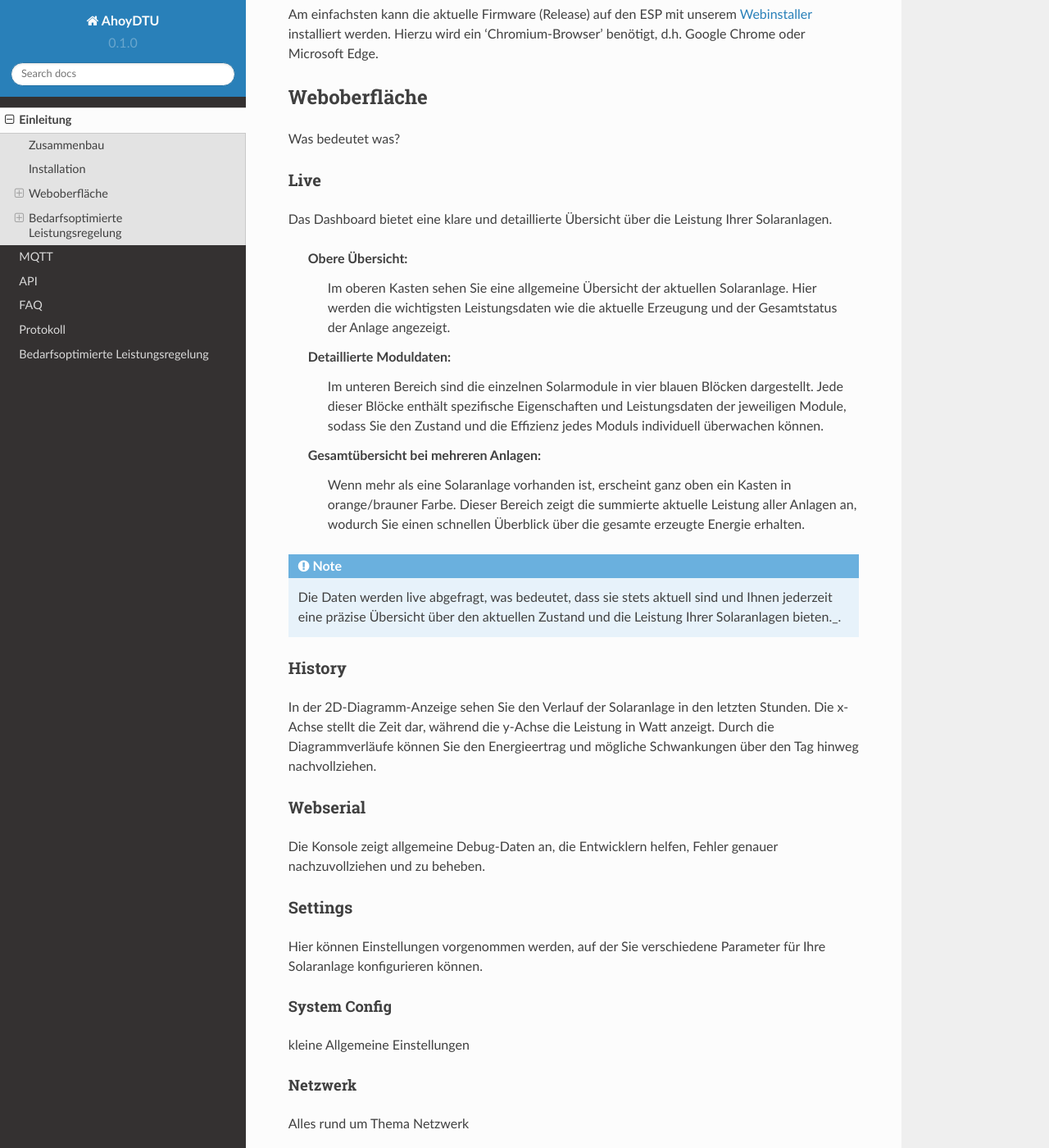
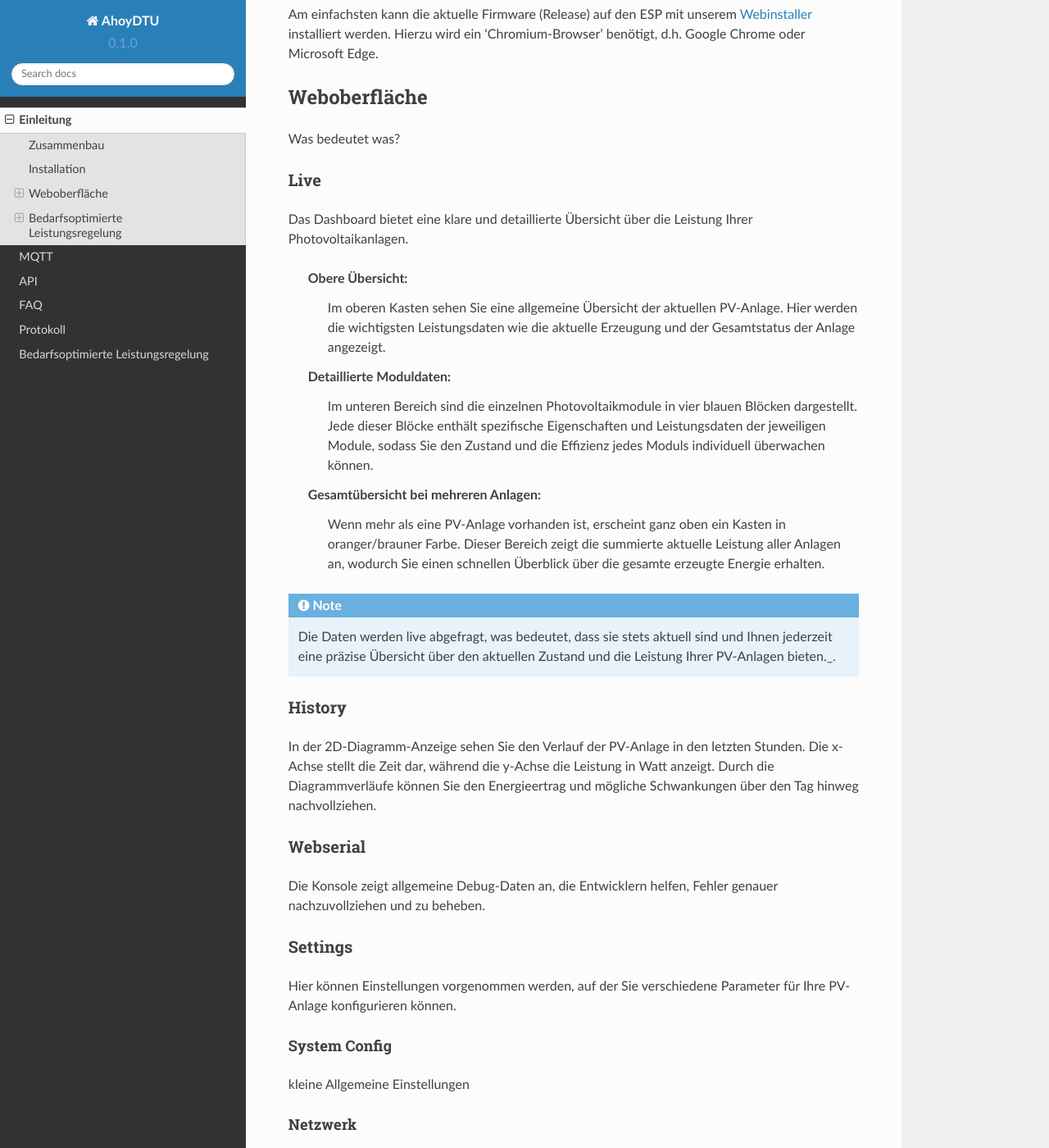
Before and after one commit to lumapu/ahoy_docs, a Sphinx documentation site: the page built from docs/source/usage.rst, in a window 1280 px wide and 1400 px high, scrolled down 266 px. Shown: the whole window at 82% size. Built offline with Sphinx 7.4.7 and the Read the Docs theme 2.0.0, drawn with Linux system fonts in a browser that asks for light colours; some of the changed text lies outside the part shown.

```diff
--- a/docs/source/usage.rst
+++ b/docs/source/usage.rst
@@ -14,24 +14,24 @@
 
 Live
 *******************
-Das Dashboard bietet eine klare und detaillierte Übersicht über die Leistung Ihrer Solaranlagen.
+Das Dashboard bietet eine klare und detaillierte Übersicht über die Leistung Ihrer Photovoltaikanlagen.
 
    Obere Übersicht:
-      Im oberen Kasten sehen Sie eine allgemeine Übersicht der aktuellen Solaranlage. Hier werden die wichtigsten Leistungsdaten wie die aktuelle Erzeugung und der Gesamtstatus der Anlage angezeigt.
+      Im oberen Kasten sehen Sie eine allgemeine Übersicht der aktuellen PV-Anlage. Hier werden die wichtigsten Leistungsdaten wie die aktuelle Erzeugung und der Gesamtstatus der Anlage angezeigt.
 
    Detaillierte Moduldaten:
-      Im unteren Bereich sind die einzelnen Solarmodule in vier blauen Blöcken dargestellt. Jede dieser Blöcke enthält spezifische Eigenschaften und Leistungsdaten der jeweiligen Module, sodass Sie den Zustand und die Effizienz jedes Moduls individuell überwachen können.
+      Im unteren Bereich sind die einzelnen Photovoltaikmodule in vier blauen Blöcken dargestellt. Jede dieser Blöcke enthält spezifische Eigenschaften und Leistungsdaten der jeweiligen Module, sodass Sie den Zustand und die Effizienz jedes Moduls individuell überwachen können.
 
    Gesamtübersicht bei mehreren Anlagen:
-      Wenn mehr als eine Solaranlage vorhanden ist, erscheint ganz oben ein Kasten in orange/brauner Farbe. Dieser Bereich zeigt die summierte aktuelle Leistung aller Anlagen an, wodurch Sie einen schnellen Überblick über die gesamte erzeugte Energie erhalten.
+      Wenn mehr als eine PV-Anlage vorhanden ist, erscheint ganz oben ein Kasten in oranger/brauner Farbe. Dieser Bereich zeigt die summierte aktuelle Leistung aller Anlagen an, wodurch Sie einen schnellen Überblick über die gesamte erzeugte Energie erhalten.
 
 .. note::
 
-  Die Daten werden live abgefragt, was bedeutet, dass sie stets aktuell sind und Ihnen jederzeit eine präzise Übersicht über den aktuellen Zustand und die Leistung Ihrer Solaranlagen bieten._.
+  Die Daten werden live abgefragt, was bedeutet, dass sie stets aktuell sind und Ihnen jederzeit eine präzise Übersicht über den aktuellen Zustand und die Leistung Ihrer PV-Anlagen bieten._.
 
 History
 *******************
-In der 2D-Diagramm-Anzeige sehen Sie den Verlauf der Solaranlage in den letzten Stunden. Die x-Achse stellt die Zeit dar, während die y-Achse die Leistung in Watt anzeigt. Durch die Diagrammverläufe können Sie den Energieertrag und mögliche Schwankungen über den Tag hinweg nachvollziehen.
+In der 2D-Diagramm-Anzeige sehen Sie den Verlauf der PV-Anlage in den letzten Stunden. Die x-Achse stellt die Zeit dar, während die y-Achse die Leistung in Watt anzeigt. Durch die Diagrammverläufe können Sie den Energieertrag und mögliche Schwankungen über den Tag hinweg nachvollziehen.
 
 Webserial
 *******************
@@ -39,7 +39,7 @@
 
 Settings
 *******************
-Hier können Einstellungen vorgenommen werden, auf der Sie verschiedene Parameter für Ihre Solaranlage konfigurieren können.
+Hier können Einstellungen vorgenommen werden, auf der Sie verschiedene Parameter für Ihre PV-Anlage konfigurieren können.
 
 System Config
 ~~~~~~~~~~~~~~~~~~~~~~~~~~~~~~~
```
Also changed, not shown: other parts of docs/source/usage.rst (+5 -5 lines).
